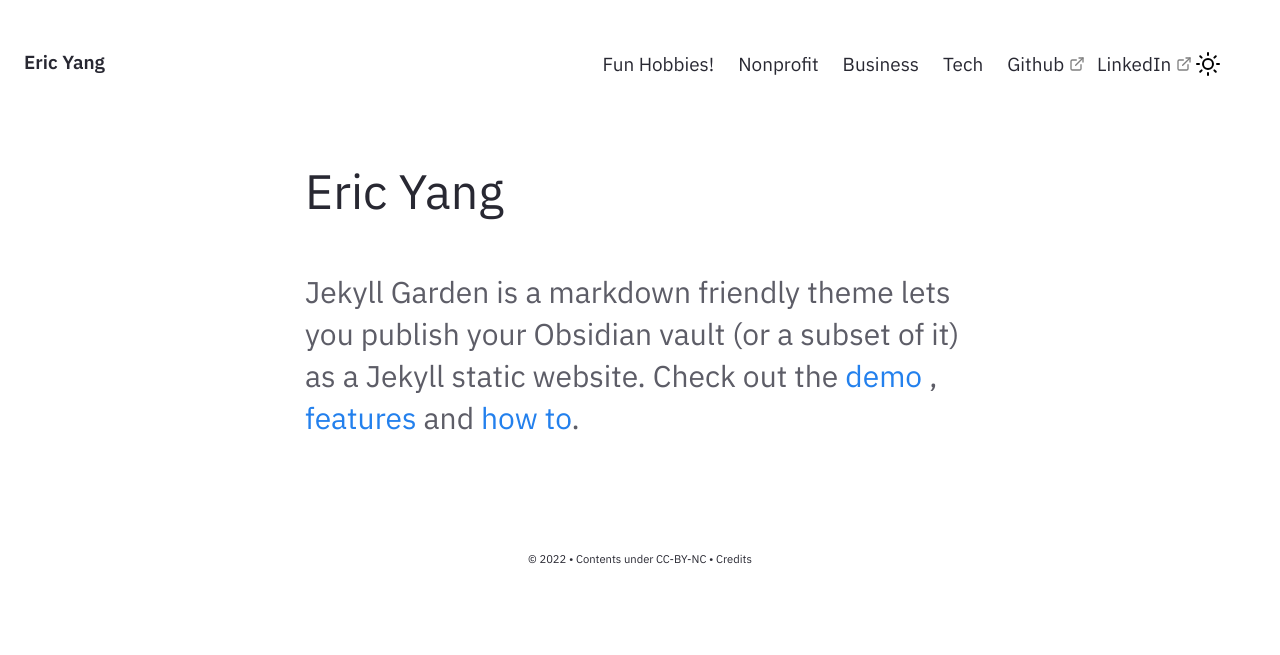
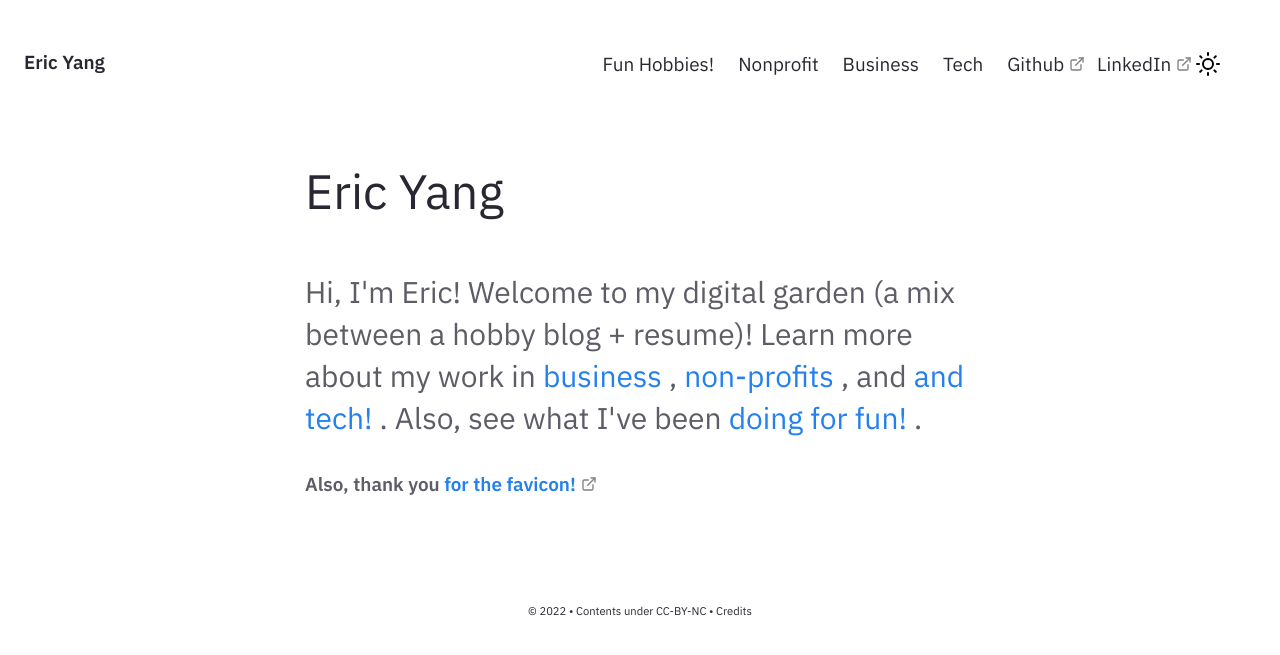
Before and after one commit to ericyang8/ericyang.github.io, a Jekyll site: the page built from pages/index.md, in a window 1280 px wide. Shown: the top 655 px of the page. Built offline with Jekyll 4.4.1, drawn with Linux system fonts in a browser that asks for light colours.

Commit message:
- Added favicon (hopefully it works) - Changed homepage!

```diff
--- a/_includes/Homepage.html
+++ b/_includes/Homepage.html
@@ -1,7 +1,9 @@
 <div class="home-intro">
     <div class="jumbo">{{site.heading}} </div>
     <div class="home-sub-text"> <h3>
-        Jekyll Garden is a markdown friendly theme lets you publish your Obsidian vault (or a subset of it) as a Jekyll static website.
-        Check out the <a href="{{'/notes' | relative_url}}"> demo </a>, <a href="{{'/post/features' | relative_url}}"> features </a> and <a href="{{'/post/how-to' | relative_url}}"> how to</a>.
+        Hi, I'm Eric! Welcome to my digital garden (a mix between a hobby blog + resume)! Learn more about my work in <a href="{{'/post/business' | relative_url}}"> business </a>,
+        <a href="{{'/post/nonprofit' | relative_url}}"> non-profits </a>, and <a href="{{'/post/tech' | relative_url}}"> and tech! </a>.
+        Also, see what I've been <a href="{{'/notes' | relative_url}}"> doing for fun! </a>.
         </h3>
+        <h6> Also, thank you <a href="https://favicon.io/favicon-generator/"> for the favicon!</a></h6>
 </div> </div>
--- a/_layouts/Post.html
+++ b/_layouts/Post.html
@@ -43,6 +43,7 @@
         rel="stylesheet">
     {%- if page.title -%}
     <meta content="{{ page.title }}" property="og:title">
+    <link rel="icon" href="{{ site.baseurl }}/assets/img/favicon.png" type="image/png" sizes="32x32" />
     <meta content="article" property="og:type">
     <meta content="{{ site.url }}{{ page.url }}" property="og:url">
     {%- else -%}
```
